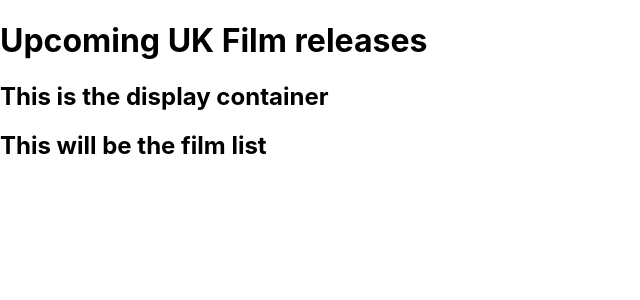
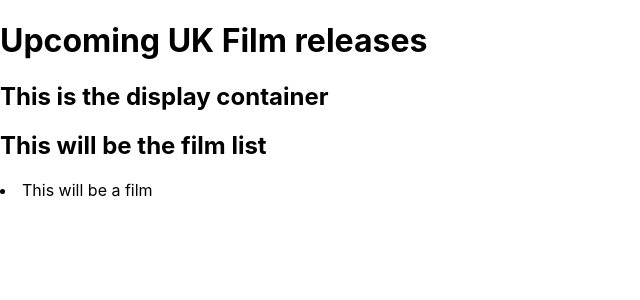
Before and after one commit to AvianLearning/React-Film-List, a React (Create React App) app: page / in a window 1280 px wide. Shown: the top 300 px of the page, without its empty margins (0-640 px from the left). Built offline with nearby package versions, Linux system fonts and the light colour scheme.

Commit message:
Added Film component and can see dummy list item in browser

```diff
--- a/src/components/Film.js
+++ b/src/components/Film.js
@@ -0,0 +1,7 @@
+const Film = () => {
+    return (
+        <li>This will be a film</li>
+    )
+};
+
+export default Film;
--- a/src/components/FilmList.js
+++ b/src/components/FilmList.js
@@ -1,8 +1,11 @@
+import Film from './Film'
+
 const FilmList = () => {
 
     return(
         <>
         <h2>This will be the film list</h2>
+        <Film />
         </>
     )
 };
```
